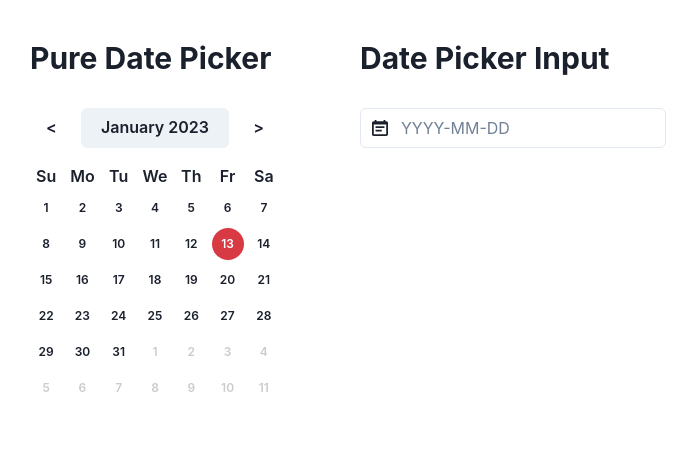
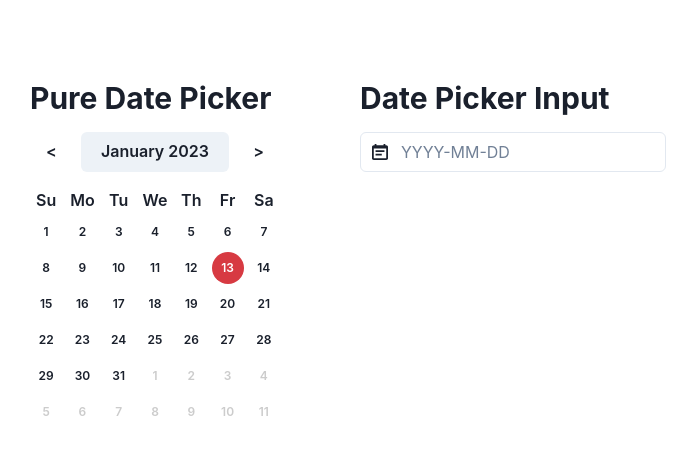
Before and after one commit to lizzyyang9534/date-picker, a React (Create React App) app: page / in a window 1280 px wide. Shown: the top 454 px of the page, without its empty margins (292-989 px from the left). Built offline with nearby package versions, Linux system fonts and the light colour scheme.

Commit message:
feat: adjust App UI

```diff
--- a/src/App.tsx
+++ b/src/App.tsx
@@ -7,9 +7,15 @@ function App() {
   const [date2, setDate2] = useState(new Date());
 
   return (
-    <Flex gap={20} py={10} justify="center">
+    <Flex
+      gap={20}
+      p={10}
+      pt={[6, 6, 12, 20]}
+      direction={['column', 'column', 'row']}
+      justify="center"
+    >
       <Box>
-        <Heading size="lg" mb={8}>
+        <Heading size={['md', 'md', 'lg']} mb={[4, 4, 8]}>
           Pure Date Picker
         </Heading>
         <DatePicker
@@ -22,7 +28,7 @@ function App() {
       </Box>
 
       <Box>
-        <Heading size="lg" mb={8}>
+        <Heading size={['md', 'md', 'lg']} mb={[4, 4, 8]}>
           Date Picker Input
         </Heading>
         <DatePickerInput
```
